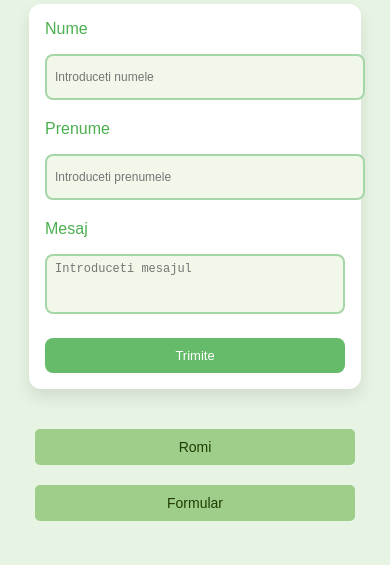
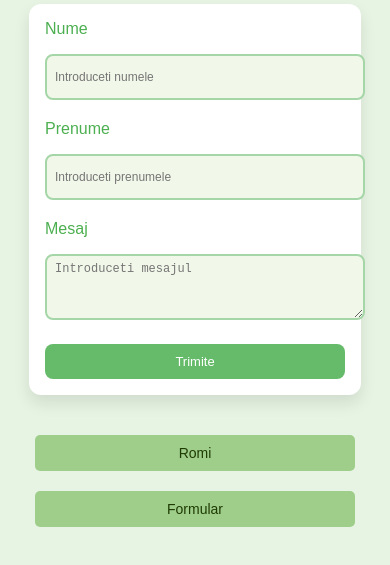
Before and after one commit to ilincasalari/romi, a plain HTML site: page pages/p1.html in a window 390 px wide. Shown: the part 75-640 px from the top of the page. Drawn offline with Linux system fonts and the light colour scheme.

Commit message:
Update p1.css

```diff
--- a/css/p1.css
+++ b/css/p1.css
@@ -104,19 +104,14 @@ a:hover {
         padding: 16px;
     }
 
-    input[type="text"] {
+    input[type="text"], textarea {
         font-size: 12px;
         padding: 6px 8px;
         height: 30px;
     }
 
     textarea {
-        font-size: 12px;
-        padding: 6px 8px;
-        height: 60px;
-        max-width: 100%;
-        box-sizing: border-box;
-        resize: none;
+        height: 50px;
     }
 
     input[type="submit"] {
```
